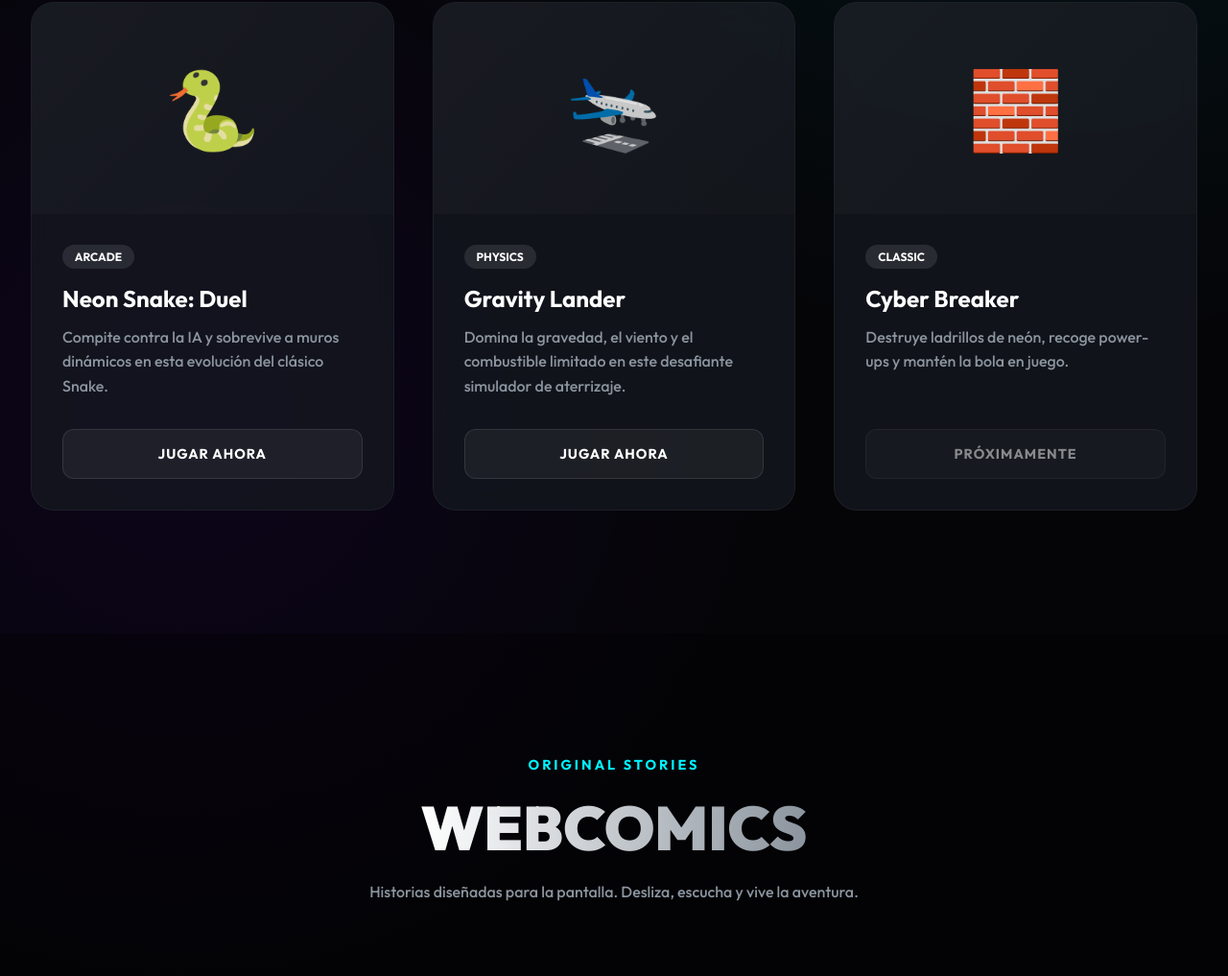
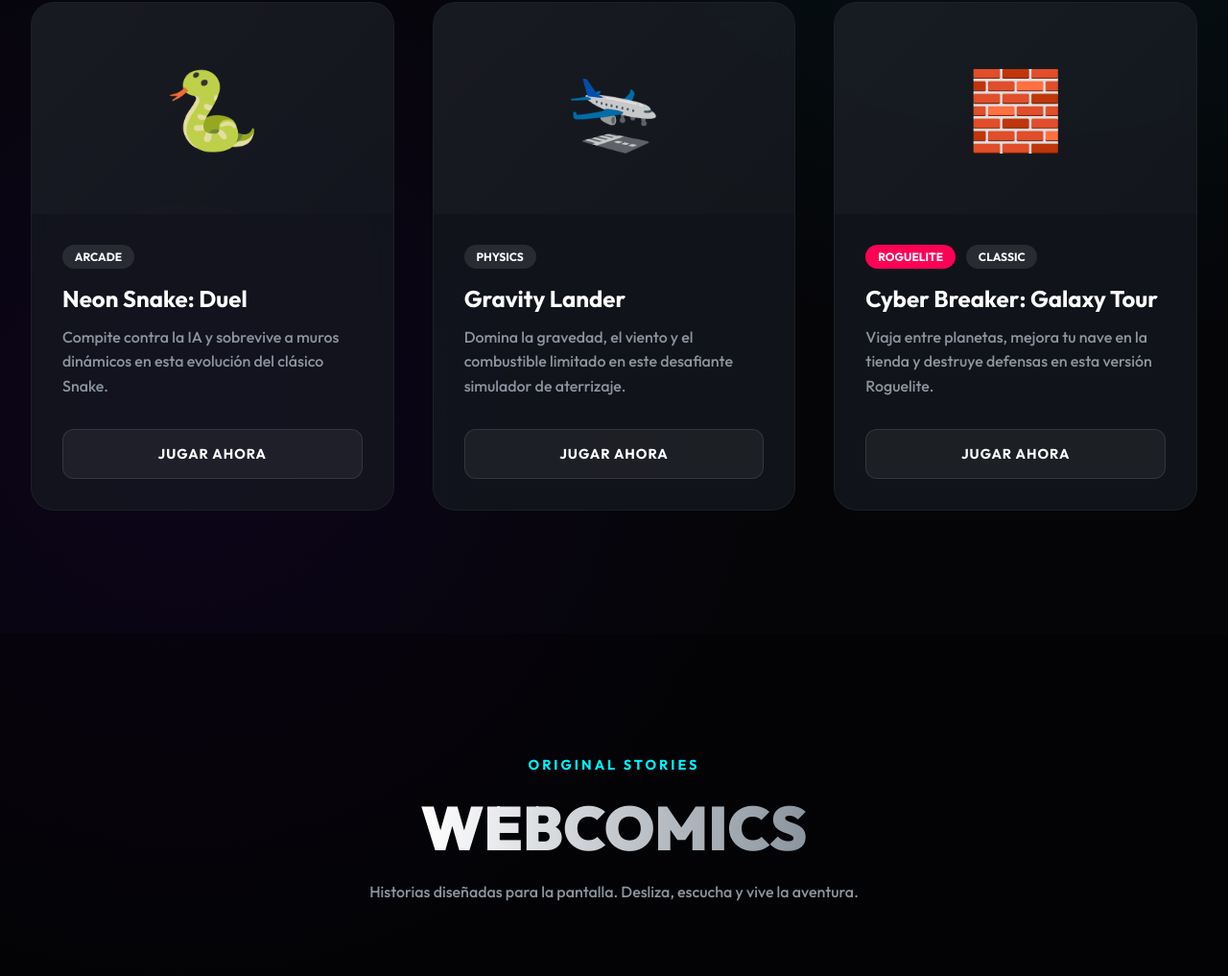
Before and after one commit to nikoo544/webcomicreader, a plain HTML site: page index.html in a window 1280 px wide. Shown: the part 1727-2744 px from the top of the page at 96% size. Drawn offline with nearby package versions, Linux system fonts and the light colour scheme; grey boxes are pictures that could not be loaded; animation ran at ten frames a second.

Commit message:
index fix

```diff
--- a/index.html
+++ b/index.html
@@ -464,11 +464,13 @@
                 <div class="card-preview" style="color: #bd00ff;">🧱</div>
                 <div class="card-content">
                     <div style="margin-bottom: 1rem;">
+                        <span class="badge new">ROGUELITE</span>
                         <span class="badge">CLASSIC</span>
                     </div>
-                    <h3 class="card-title">Cyber Breaker</h3>
-                    <p class="card-desc">Destruye ladrillos de neón, recoge power-ups y mantén la bola en juego.</p>
-                    <a href="#" class="play-btn" style="opacity: 0.5; cursor: not-allowed;">PRÓXIMAMENTE</a>
+                    <h3 class="card-title">Cyber Breaker: Galaxy Tour</h3>
+                    <p class="card-desc">Viaja entre planetas, mejora tu nave en la tienda y destruye defensas en esta
+                        versión Roguelite.</p>
+                    <a href="breaker.html" class="play-btn">JUGAR AHORA</a>
                 </div>
             </div>
         </div>
```
